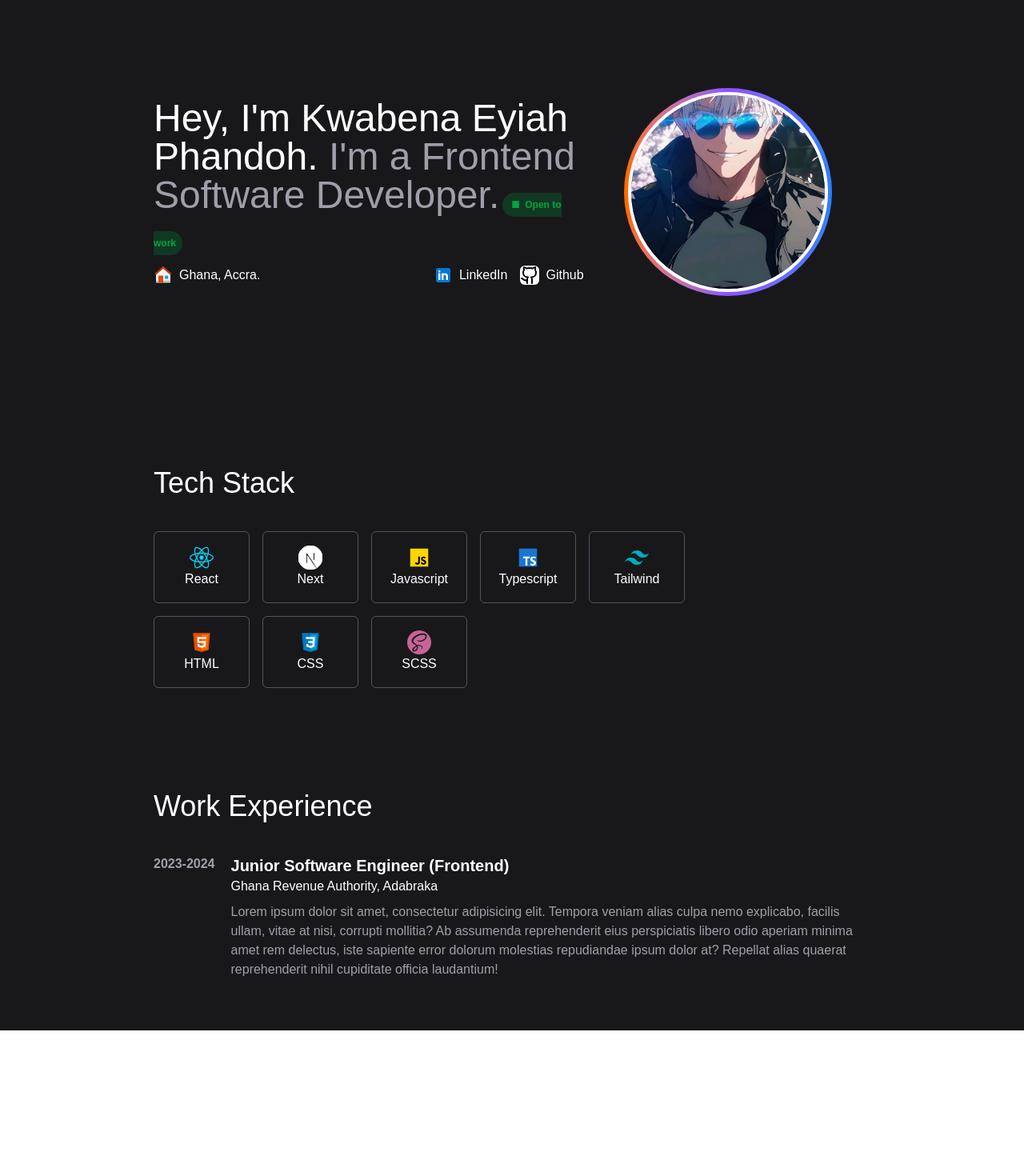
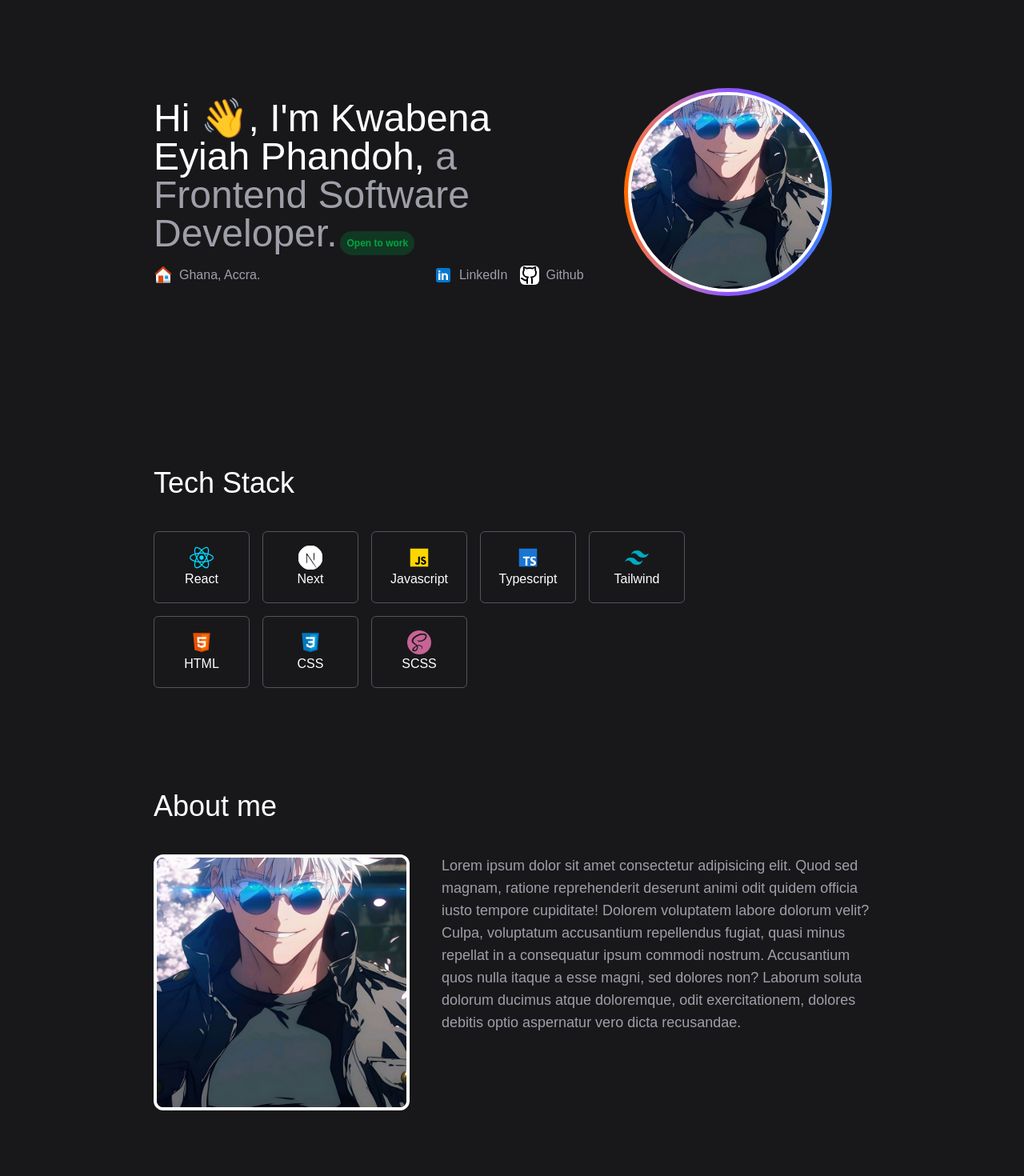
Before and after one commit to Cyberkid-30/portfolio, a React (Vite) app: page / in a window 1280 px wide. Shown: the part 100-1570 px from the top of the page at 80% size. Before the commit the page ends 1388 px from the top, so only its background shows below. Built offline with nearby package versions, Linux system fonts and the light colour scheme; a web font is replaced by a local one.

Commit message:
implemented reponsiveness

```diff
--- a/src/App.tsx
+++ b/src/App.tsx
@@ -1,16 +1,20 @@
 import Navbar from "./components/Navbar";
+import About from "./sections/About";
 import Experience from "./sections/Experience";
 import Hero from "./sections/Hero";
+import Projects from "./sections/Projects";
 import TechStack from "./sections/TechStack";
 
 function App() {
   return (
     <main className="min-h-screen bg-zinc-900 text-white">
       <Navbar />
-      <section className="max-w-4xl mx-auto">
+      <section className="max-w-4xl mx-auto px-5 md:px-0">
         <Hero />
         <TechStack />
+        <About />
         <Experience />
+        <Projects />
       </section>
     </main>
   );
--- a/src/components/Navbar.tsx
+++ b/src/components/Navbar.tsx
@@ -1,13 +1,19 @@
+import { MenuIcon } from "lucide-react";
+
 const Navbar = () => {
   return (
-    <header className="sticky left-0 top-0 bg-zinc-900/80 backdrop-blur-sm">
+    <header className="sticky left-0 top-0 bg-zinc-900/80 backdrop-blur-sm px-3">
       <div className="max-w-5xl mx-auto py-3 flex items-center justify-between">
         <a className="font-extrabold text-3xl" href="#">
           Phandoh
           <span className="text-pink-700">.</span>dev
         </a>
 
-        <nav>
+        <div className="flex md:hidden">
+          <MenuIcon size={30} />
+        </div>
+
+        <nav className="hidden md:flex">
           <ul className="flex gap-5 text-zinc-400">
             <a href="#hero">Home</a>
             <a href="#about">About</a>
--- /dev/null
+++ b/src/sections/About.tsx
@@ -0,0 +1,32 @@
+import { Gojo } from "../assets";
+
+const About = () => {
+  return (
+    <section id="about" className="py-16">
+      <h1 className="text-4xl mb-10">About me</h1>
+
+      <div className="flex flex-col gap-10 md:flex-row">
+        <img
+          src={Gojo}
+          className="shrink-0 border-4 border-white mx-auto rounded-xl size-[320px] object-cover"
+          alt=""
+        />
+
+        <div>
+          <p className="text-lg text-zinc-400">
+            Lorem ipsum dolor sit amet consectetur adipisicing elit. Quod sed
+            magnam, ratione reprehenderit deserunt animi odit quidem officia
+            iusto tempore cupiditate! Dolorem voluptatem labore dolorum velit?
+            Culpa, voluptatum accusantium repellendus fugiat, quasi minus
+            repellat in a consequatur ipsum commodi nostrum. Accusantium quos
+            nulla itaque a esse magni, sed dolores non? Laborum soluta dolorum
+            ducimus atque doloremque, odit exercitationem, dolores debitis optio
+            aspernatur vero dicta recusandae.
+          </p>
+        </div>
+      </div>
+    </section>
+  );
+};
+
+export default About;
--- a/src/sections/Hero.tsx
+++ b/src/sections/Hero.tsx
@@ -4,11 +4,11 @@ import { motion } from "framer-motion";
 
 const Hero = () => {
   return (
-    <section>
-      <div className="h-[70vh] flex gap-[50px] items-center">
+    <section id="hero">
+      <div className="h-auto py-16 md:h-[70vh] md:py-0 flex flex-col-reverse px-5 md:px-0 md:flex-row gap-[50px] items-center">
         <motion.div
           initial={{
-            x: 100,
+            x: -100,
             opacity: 0.05,
           }}
           animate={{
@@ -18,25 +18,25 @@ const Hero = () => {
           transition={{ duration: 1.5 }}
           className="lg:w-[60%]"
         >
-          <p className="text-5xl mb-4">
+          <p className="md:text-5xl mb-4 text-center md:text-left text-3xl">
             {" "}
-            Hey, I'm Kwabena Eyiah Phandoh.{" "}
+            Hi 👋, I'm Kwabena Eyiah Phandoh,{" "}
             <span className="text-zinc-400">
-              I'm a Frontend Software Developer.
+              a Frontend Software Developer.
             </span>
             <span className="text-xs font-bold bg-green-700/30 text-green-600 p-2 rounded-full ml-1">
-              <span className="text-6xl leading-0">.</span> Open to work
+              Open to work
             </span>
           </p>
 
           <div className="flex items-center">
             <a href="" className="flex gap-2 mr-auto">
               <img src={Home} alt="" width={24} height={24} />
-              <p>Ghana, Accra.</p>
+              <p className="text-zinc-400">Ghana, Accra.</p>
             </a>
             <a href="" className="flex gap-2 mr-4">
               <img src={LinkedIn} alt="" width={24} height={24} color="white" />{" "}
-              <p>LinkedIn</p>
+              <p className="text-zinc-400">LinkedIn</p>
             </a>
             <a href="" className="flex gap-2">
               <img
@@ -46,14 +46,14 @@ const Hero = () => {
                 width={24}
                 height={24}
               />
-              <p>Github</p>
+              <p className="text-zinc-400">Github</p>
             </a>
           </div>
         </motion.div>
 
         <motion.div
           initial={{
-            x: -100,
+            x: 100,
             opacity: 0.05,
           }}
           animate={{
--- /dev/null
+++ b/src/sections/Projects.tsx
@@ -0,0 +1,9 @@
+const Projects = () => {
+  return (
+    <div id="projects" className="py-16">
+      <h1 className="text-4xl mb-10">Projects</h1>
+    </div>
+  );
+};
+
+export default Projects;
--- a/src/sections/TechStack.tsx
+++ b/src/sections/TechStack.tsx
@@ -5,7 +5,7 @@ const TechStack = () => {
   return (
     <section className="py-16">
       <h1 className="text-4xl mb-10">Tech Stack</h1>
-      <div className="grid gap-4 grid-cols-[120px_120px] md:grid-cols-[120px_120px_120px] lg:grid-cols-[120px_120px_120px_120px] xl:grid-cols-[120px_120px_120px_120px_120px]">
+      <div className="grid gap-4 place-content-center md:place-content-start grid-cols-[120px_120px] md:grid-cols-[120px_120px_120px] lg:grid-cols-[120px_120px_120px_120px] xl:grid-cols-[120px_120px_120px_120px_120px]">
         {TechStackItems.map((item) => (
           <TechCard
             key={item.id}
```
